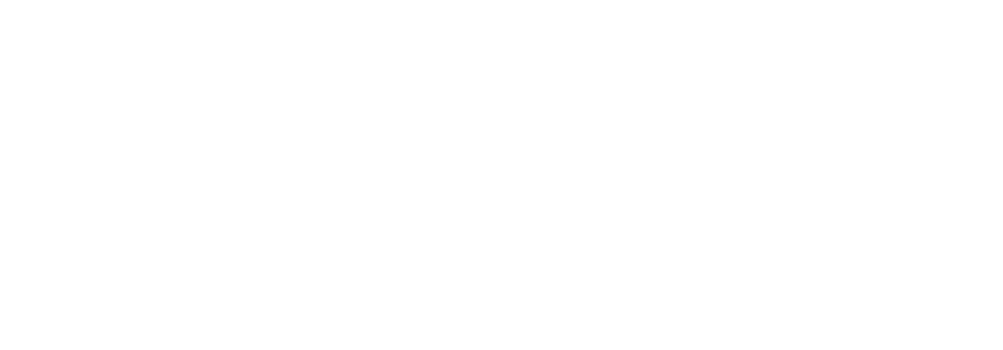
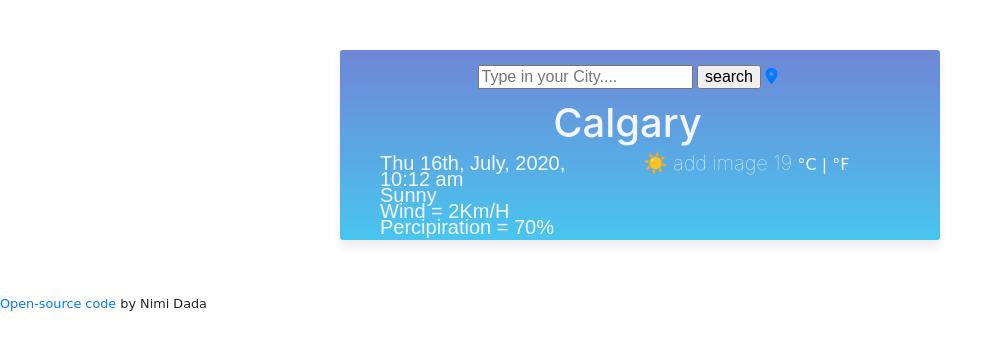
Before and after one commit to Bunny-buzz/Paw-weather, a plain HTML site: page index.html in a window 1280 px wide. Shown: the whole page, without its empty margins (0-1003 px from the left). Drawn offline with nearby package versions, Linux system fonts and the light colour scheme.

Commit message:
Constructed HTML and CSS

```diff
--- a/index.html
+++ b/index.html
@@ -4,8 +4,69 @@
     <meta charset="UTF-8" />
     <meta name="viewport" content="width=device-width, initial-scale=1.0" />
     <title>Paw-Weather</title>
-    <link ref="stylesheet" href="src/style.css" />
+    <link
+      rel="stylesheet"
+      href="https://stackpath.bootstrapcdn.com/bootstrap/4.5.0/css/bootstrap.min.css"
+      integrity="sha384-9aIt2nRpC12Uk9gS9baDl411NQApFmC26EwAOH8WgZl5MYYxFfc+NcPb1dKGj7Sk"
+      crossorigin="anonymous"
+    />
+    <link rel="stylesheet" href="src/style.css" />
+    <script
+      src="https://kit.fontawesome.com/6072711dbd.js"
+      crossorigin="anonymous"
+    ></script>
+    <script src="https://unpkg.com/axios/dist/axios.min.js"></script>
   </head>
-  <body></body>
+  <body>
+    <div class="weather-body">
+      <form id="search-box">
+        <input
+          type="City"
+          placeholder="Type in your City...."
+          id="search-text-input"
+        />
+        <input type="submit" value="search" id="search-button" />
+        <a href="javascript:void(0)" id="current-location">
+          <i class="fas fa-map-marker-alt"> </i>
+        </a>
+      </form>
+      <h1>
+        Calgary
+      </h1>
+      <div class="weather-top">
+        <div class="row">
+          <div class="col-sm-6">
+            <ul>
+              <li>
+                Thu 16th, July, 2020, 10:12 am
+              </li>
+              <li>
+                Sunny
+              </li>
+              <li>
+                Wind = 2Km/H
+              </li>
+              <li>
+                Percipiration = 70%
+              </li>
+            </ul>
+          </div>
+          <div class="col-sm-6" id="degrees">
+            <h2>☀️ add image 19 <small>°C | °F</small></h2>
+          </div>
+        </div>
+        <div class="row">
+          <div class="col-sm-4"></div>
+        </div>
+        <div class="col-sm-8"></div>
+
+        <div class="weather-bottom"></div>
+      </div>
+    </div>
+    <small>
+      <a href="#" target="_blank">Open-source code</a>
+      by Nimi Dada
+    </small>
+  </body>
   <script src="src/index.js"></script>
 </html>
--- a/src/style.css
+++ b/src/style.css
@@ -0,0 +1,44 @@
+body {
+}
+h1 {
+  text-align: center;
+}
+ul {
+  margin: 0;
+}
+li {
+  list-style: none;
+  margin: 0;
+  padding: 0;
+  font-size: 20px;
+  font-weight: 80;
+  line-height: 16px;
+  font-family: arial, sans-serif;
+}
+h2 {
+  font-size: 20px;
+  font-weight: 80;
+  line-height: 16px;
+}
+small {
+  font-family: "Architects Daughter", cursive;
+}
+form {
+  margin: 0 auto;
+  padding: 10px 0px 10px 0px;
+  text-align: center;
+  font: 1rem "Fira Sans", sans-serif;
+}
+.weather-body {
+  max-width: 600px;
+  color: #f4f6ff;
+  background-image: linear-gradient(to top, #48c6ef 0%, #6f86d6 100%);
+  margin: 50px auto;
+  padding: 5px 25px 5px 0px;
+  border-radius: 3px;
+  box-shadow: rgba(37, 39, 89, 0.08) 0px 8px 8px 0;
+}
+.weather-top {
+  line-height: 20px;
+  font-size: 10px;
+}
```
